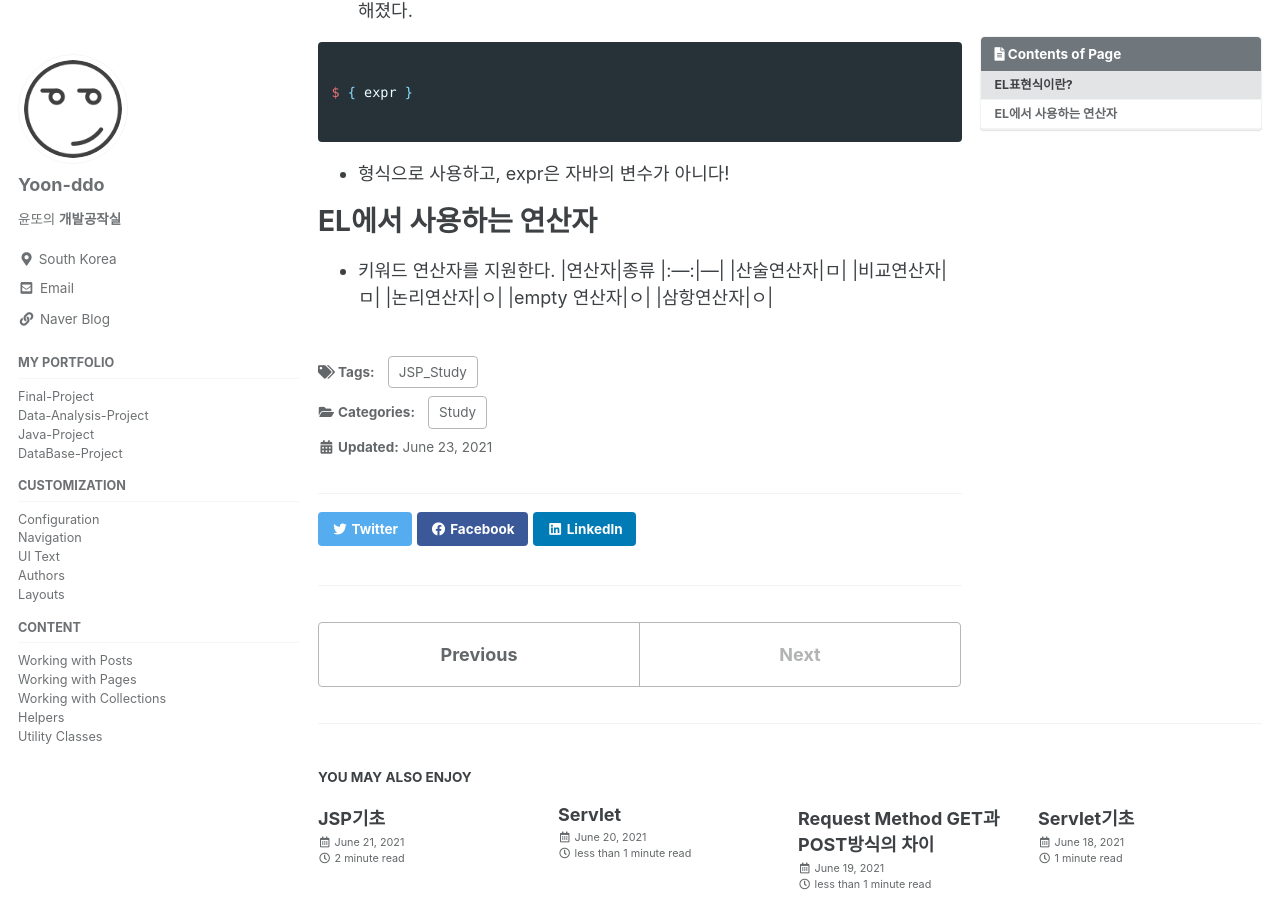
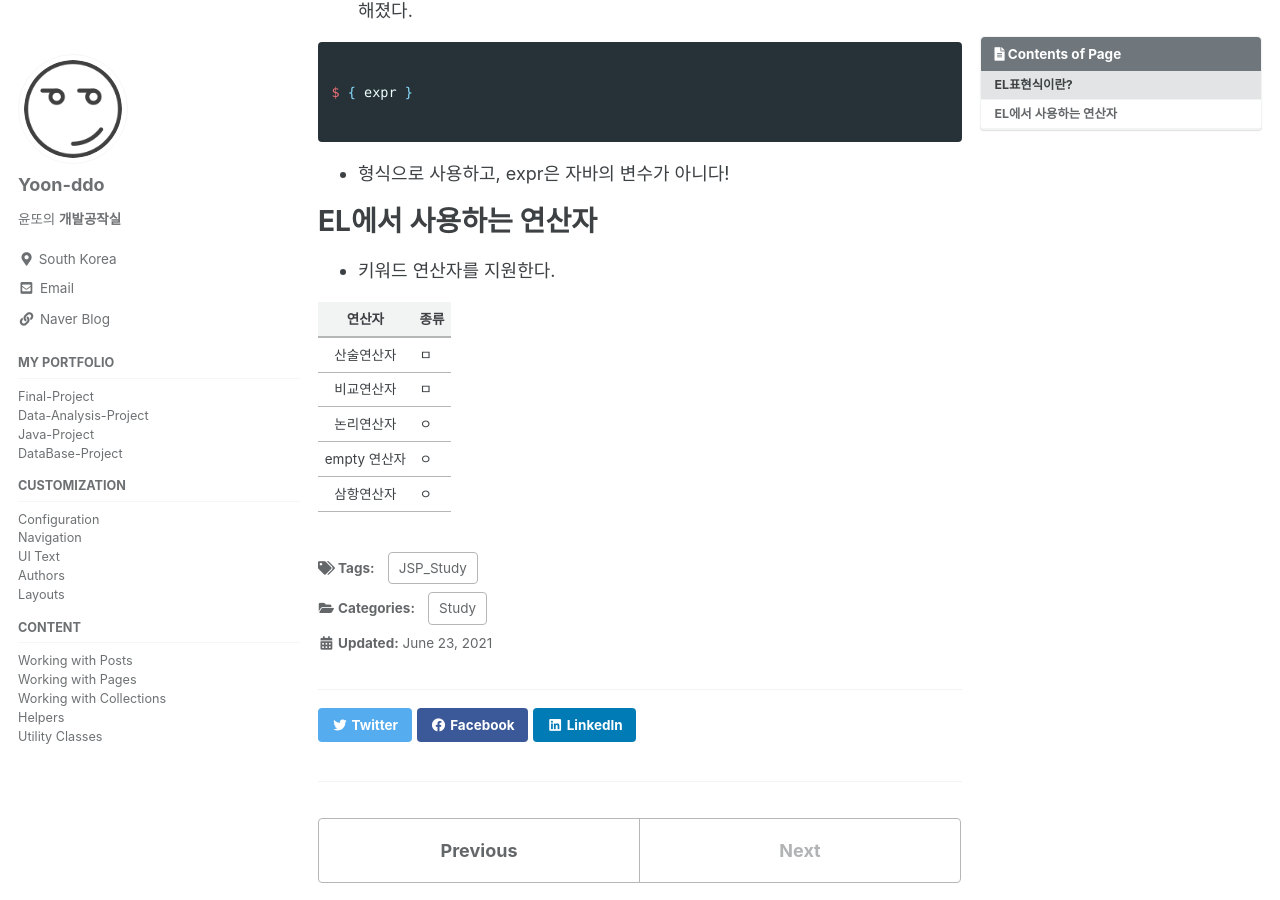
Before and after one commit to Yoon-ddo/Yoon-ddo.github.io, a Jekyll site: the page built from _posts/2021-06-23-JSP의 EL표현식.md, in a window 1280 px wide and 900 px high, scrolled down 323 px. Built offline with Jekyll 4.4.1, drawn with Linux system fonts in a browser that asks for light colours; cached includes are drawn as plain includes.

```diff
--- a/_posts/2021-06-23-JSP의 EL표현식.md
+++ b/_posts/2021-06-23-JSP의 EL표현식.md
@@ -31,7 +31,9 @@ $ { expr }
 
 # EL에서 사용하는 연산자
 * 키워드 연산자를 지원한다.
-|연산자|종류
+
+
+|연산자|종류|
 |:---:|---|
 |산술연산자|ㅁ|
 |비교연산자|ㅁ|
```
